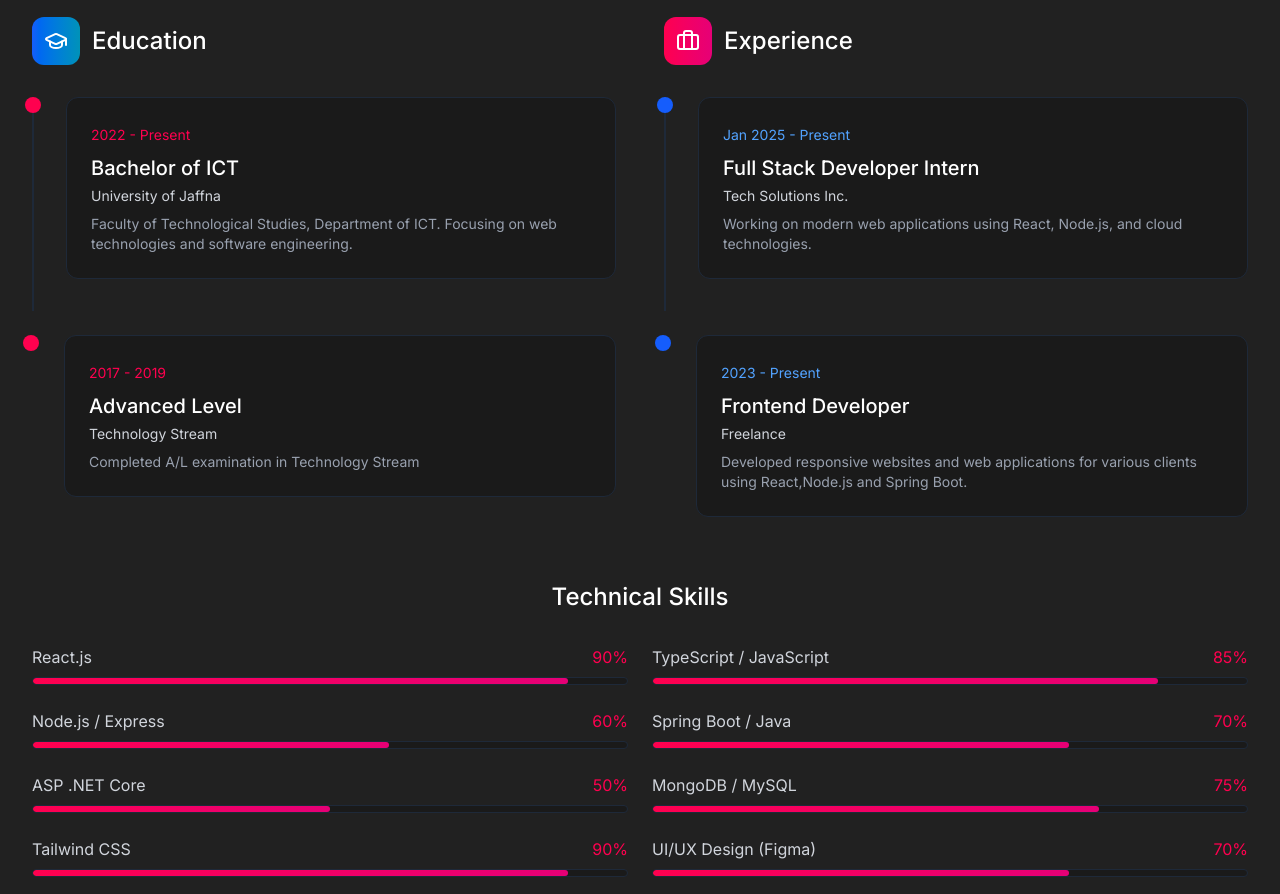
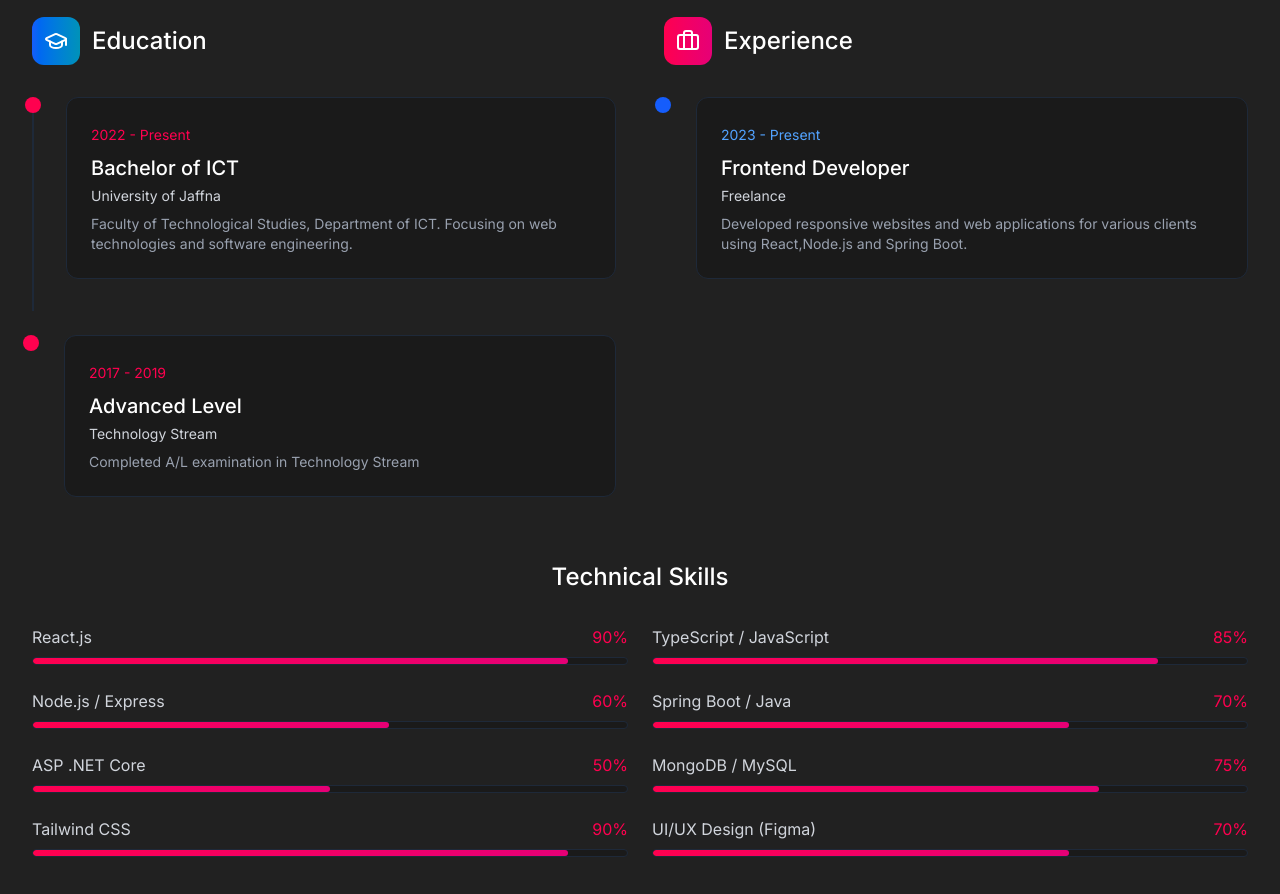
Before and after one commit to Nadunrandeera/Personal-Portfolio-Website, a React (Vite) app: page / in a window 1280 px wide. Shown: the part 3180-4074 px from the top of the page. Built offline with nearby package versions, Linux system fonts and the light colour scheme.

Commit message:
resume changes

```diff
--- a/src/app/components/Resume.tsx
+++ b/src/app/components/Resume.tsx
@@ -20,13 +20,13 @@ export function Resume() {
   ];
 
   const experience = [
-    {
-      position: "Full Stack Developer Intern",
-      company: "Tech Solutions Inc.",
-      period: "Jan 2025 - Present",
-      description:
-        "Working on modern web applications using React, Node.js, and cloud technologies.",
-    },
+    // {
+    //   position: "Full Stack Developer Intern",
+    //   company: "Tech Solutions Inc.",
+    //   period: "Jan 2025 - Present",
+    //   description:
+    //     "Working on modern web applications using React, Node.js, and cloud technologies.",
+    // },
     {
       position: "Frontend Developer",
       company: "Freelance",
```
